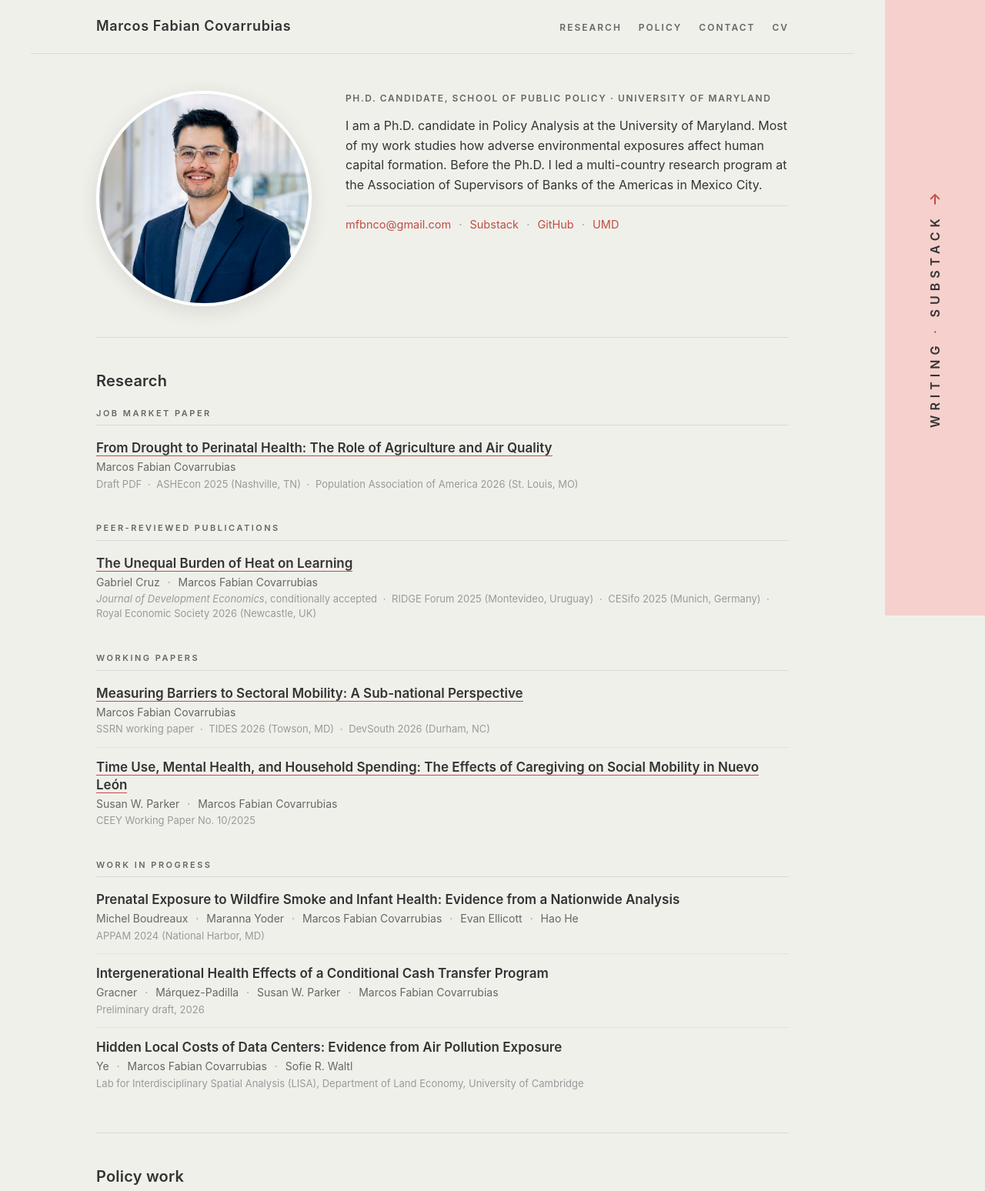
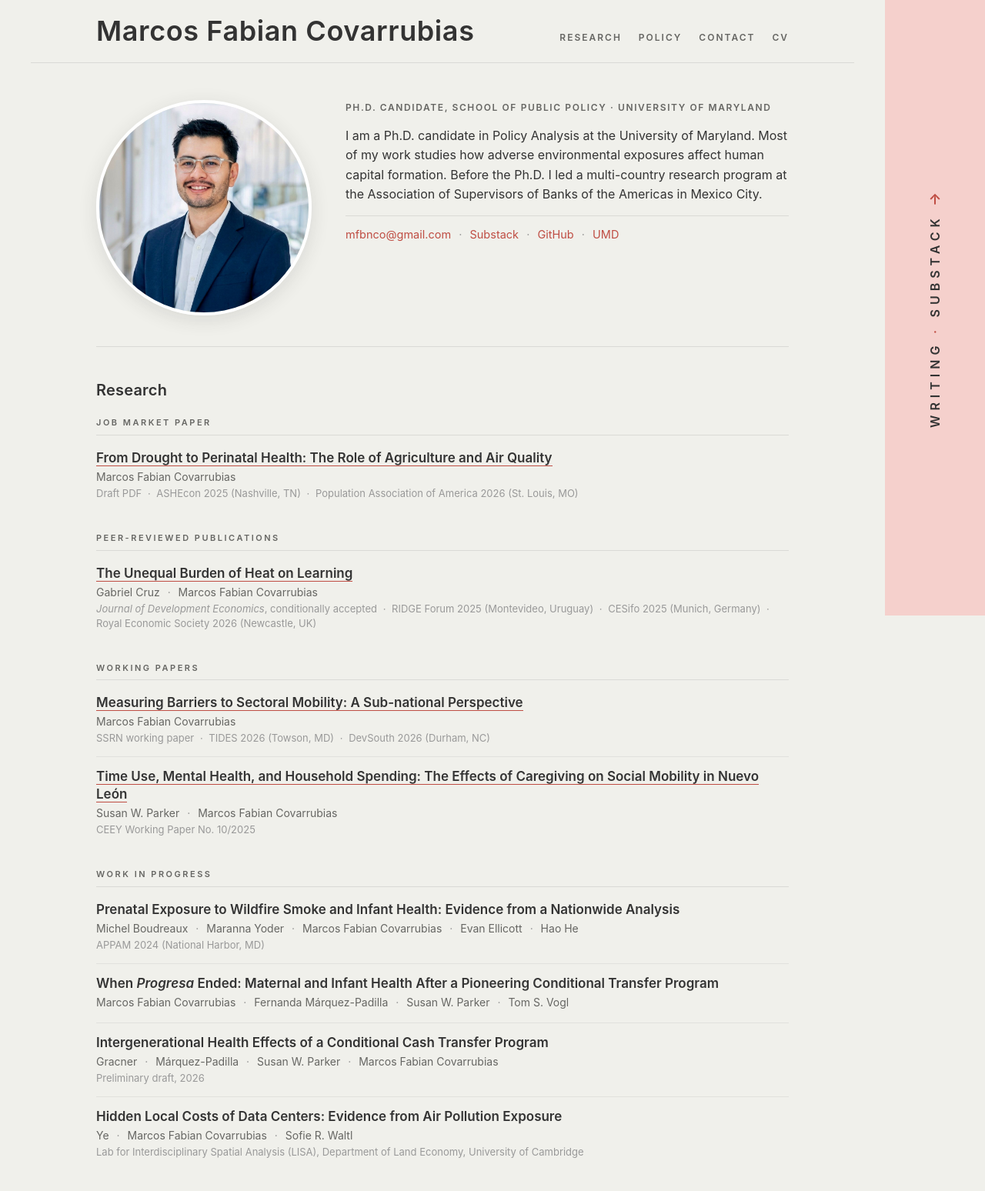
Before and after one commit to marcfabianco/marcfabianco.github.io, a plain HTML site: page index.html in a window 1280 px wide. Shown: the top 1548 px of the page at 77% size. Drawn offline with Linux system fonts and the light colour scheme.

Commit message:
Enlarge masthead name and add the Progresa rollback paper
The masthead name goes from 18px to 36px, with tighter line height so
it wraps cleanly on phones. STYLE.md records the new brand size. The
work-in-progress list gains the paper with Marquez-Padilla, Parker and
Vogl, matching the academic CV.

Co-Authored-By: Claude Opus 5.5 <noreply@anthropic.com>

```diff
--- a/index.html
+++ b/index.html
@@ -91,6 +91,10 @@
             <p class="paper-venue">APPAM 2024 (National Harbor, MD)</p>
           </li>
           <li>
+            <p class="paper-title">When <em>Progresa</em> Ended: Maternal and Infant Health After a Pioneering Conditional Transfer Program</p>
+            <p class="paper-authors">Marcos Fabian Covarrubias <span class="sep">·</span> Fernanda Márquez-Padilla <span class="sep">·</span> Susan W. Parker <span class="sep">·</span> Tom S. Vogl</p>
+          </li>
+          <li>
             <p class="paper-title">Intergenerational Health Effects of a Conditional Cash Transfer Program</p>
             <p class="paper-authors">Gracner <span class="sep">·</span> Márquez-Padilla <span class="sep">·</span> Susan W. Parker <span class="sep">·</span> Marcos Fabian Covarrubias</p>
             <p class="paper-venue">Preliminary draft, 2026</p>
--- a/style.css
+++ b/style.css
@@ -91,7 +91,8 @@ a:hover { text-decoration: underline; text-underline-offset: 3px; }
 }
 .brand {
   margin: 0;
-  font-size: 18px;
+  font-size: 36px;
+  line-height: 1.15;
   font-weight: 600;
   letter-spacing: 0.6px;
 }
```
Also changed, not shown: 1 other file.
